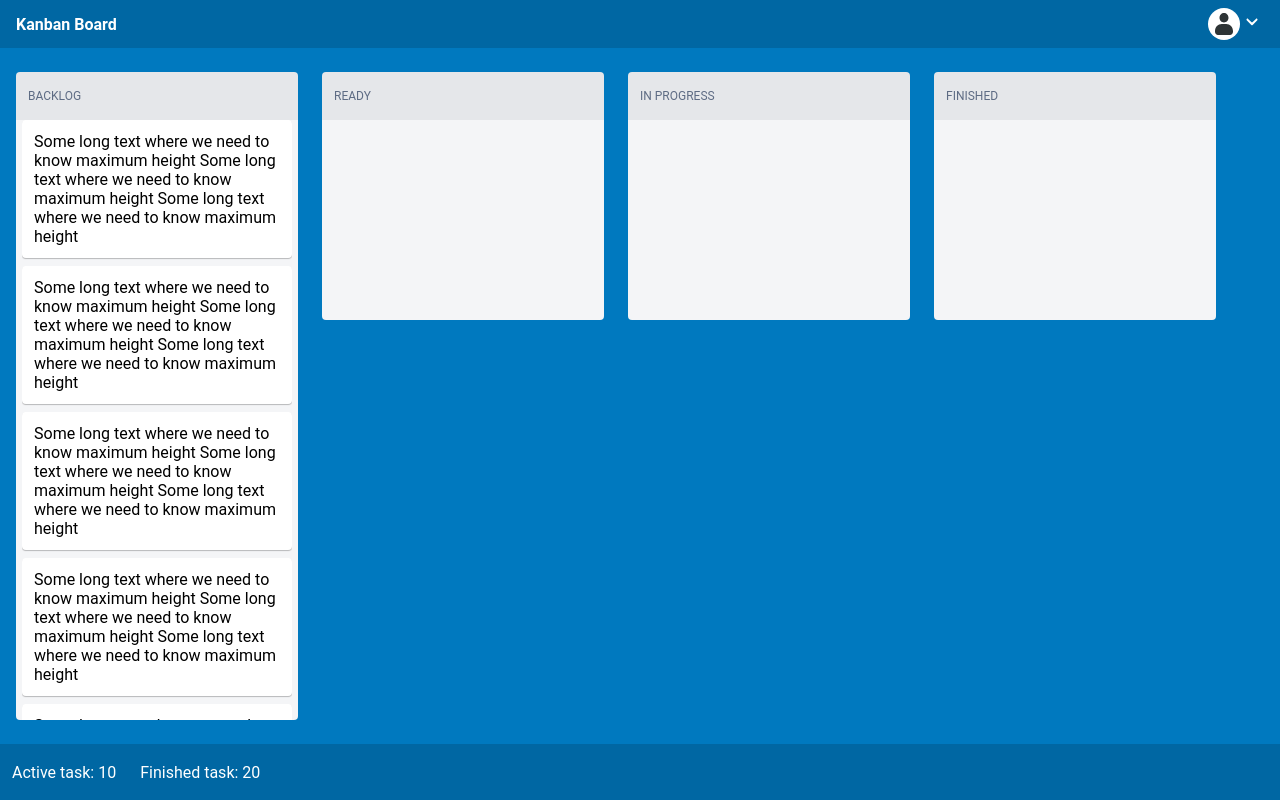
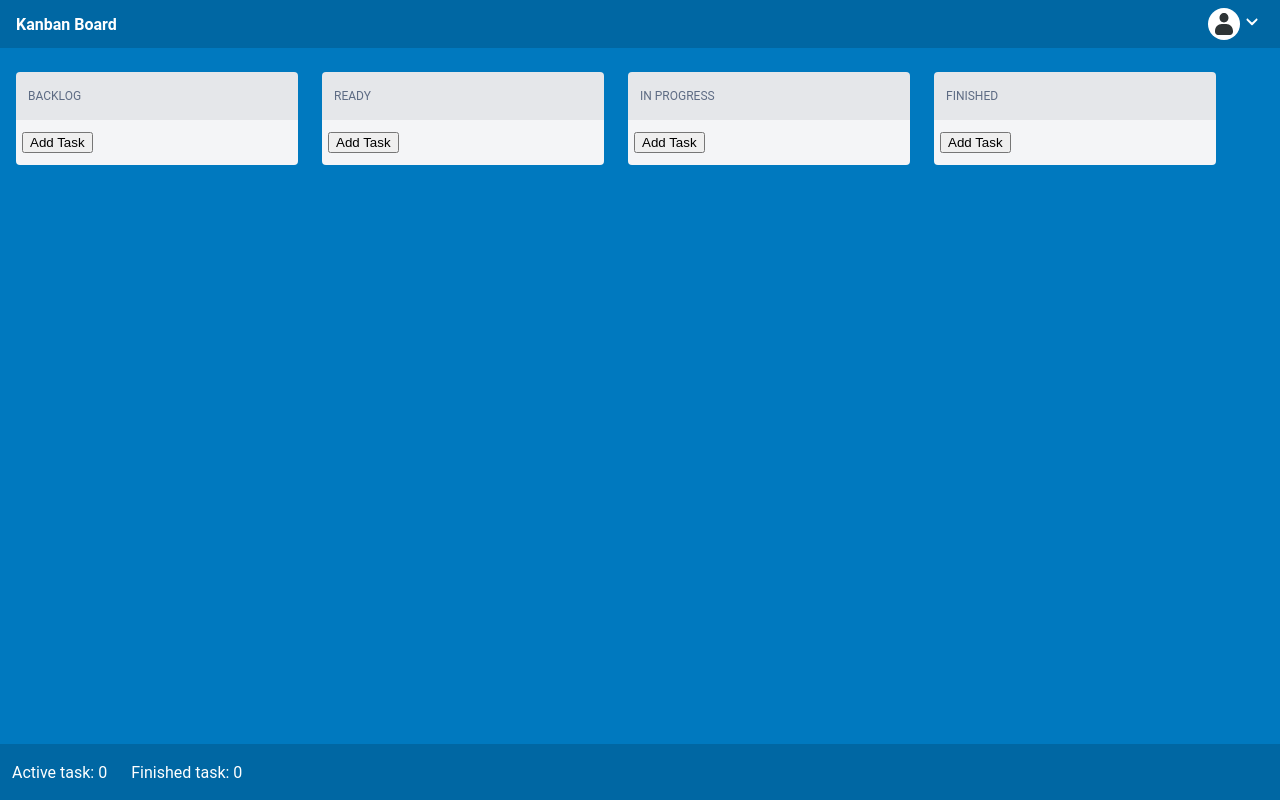
Before and after one commit to koshelnikov/skillfactory-kanban-board, a React (Create React App) app: page /tasks/1 in a window 1280 px wide. Built offline with nearby package versions, Linux system fonts and the light colour scheme.

Commit message:
Implemented moving logic

```diff
--- a/src/App.js
+++ b/src/App.js
@@ -10,7 +10,7 @@ function App() {
           <main>
               <Board/>
           </main>
-          <Footer activeTaskCount={10} finishedTaskCount={20}/>
+          <Footer/>
       </Layout>
   );
 }
--- a/src/components/board/board.js
+++ b/src/components/board/board.js
@@ -1,21 +1,17 @@
 import {Column} from "./column/column";
 import css from './board.module.scss';
-import {Card} from "./column/card/card";
+import {TaskProvider} from "../../hooks/tasks/task-provider";
+import {useTasks} from "../../hooks/tasks/use-tasks";
 
 export const Board = () => {
+    const {states} = useTasks();
+
     return (
         <div className={css.board}>
-            <Column name={'backlog'}>
-                <Card/>
-                <Card/>
-                <Card/>
-                <Card/>
-                <Card/>
-                <Card/>
-            </Column>
-            <Column name={'ready'}/>
-            <Column name={'in progress'}/>
-            <Column name={'finished'}/>
+            {states.map(
+                (state) =>
+                    <Column key={state.id} name={state.name} state={state.state}/>
+            )}
         </div>
     )
 }
--- a/src/components/board/column/card/card.js
+++ b/src/components/board/column/card/card.js
@@ -1,11 +1,7 @@
 import css from './card.module.scss'
 
-export const Card = () => {
+export const Card = (props) => {
     return (
-        <div className={css.card}>
-            Some long text where we need to know maximum height
-            Some long text where we need to know maximum height
-            Some long text where we need to know maximum height
-        </div>
+        <div className={css.card}>{props.name}</div>
     )
 }
--- a/src/components/board/column/column.js
+++ b/src/components/board/column/column.js
@@ -1,19 +1,73 @@
 import css from './column.module.scss';
 import Scrollbars from "react-custom-scrollbars-2";
 import {useLayout} from "../../../hooks/layout/use-layout";
+import {useTasks} from "../../../hooks/tasks/use-tasks";
+import {Card} from "./card/card";
+import {useState} from "react";
 export const Column = (props) => {
+    const [isNewTaskInputShown, setIsNewTaskInputShown] = useState(false);
+    const [isNewTaskSelectShown, setIsNewTaskSelectShown] = useState(false);
+    const [selectedTaskId, setSelectedTaskId] = useState(undefined);
+
+    const [cardName, setCardName] = useState();
     const {mainContentHeight} = useLayout();
+    const {getTasksByState, getTasksByExcludedState, addTask, moveTask } = useTasks();
+
+    const tasks = getTasksByState(props.state);
+    const hasTasks = tasks.length > 0;
+
+    const onInputCard = (e) => {
+        setCardName(e.target.value);
+    }
 
     return (
         <div className={css.column}>
             <div className={css.header}>{props.name}</div>
             <div className={css.wrapper}>
                 <div className={css.body}>
-                    {props.children && <Scrollbars style={{height: mainContentHeight}} autoHide>
-                        {props.children}
-
+                    {hasTasks &&
+                    <Scrollbars autoHeightMax={mainContentHeight} autoHide autoHeight>
+                        {tasks.map((task) => <Card key={task.id} name={task.name}/>)}
                     </Scrollbars>
                     }
+                    {isNewTaskInputShown &&
+                    <div>
+                        <input onInput={onInputCard} />
+                    </div>
+                    }
+
+                    {isNewTaskSelectShown && <select onChange={
+                        (e) => setSelectedTaskId(e.target.value)}>
+                        <option>Select Task</option>
+                        {getTasksByExcludedState(props.state).map((task) =>
+                            <option key={task.id} value={task.id}>{task.name}</option>
+                        )}
+                    </select>}
+                </div>
+                <div className={css.footer}>
+                    {(!isNewTaskInputShown && !isNewTaskSelectShown) && <button onClick={() => props.state === 'backlog'
+                        ? setIsNewTaskInputShown(true)
+                        : setIsNewTaskSelectShown(true)
+                    }>Add Task</button>}
+                    {(isNewTaskInputShown || isNewTaskSelectShown) &&
+                    <button onClick={() => {
+                        if (props.state === 'backlog') {
+                            setIsNewTaskInputShown(false)
+                            addTask(cardName, 'backlog');
+                            setCardName(undefined);
+                        } else {
+                            setIsNewTaskSelectShown(false);
+                            moveTask(selectedTaskId, props.state);
+                        }
+                    }}
+                    >Submit</button>
+                    }
+                    {(isNewTaskInputShown || isNewTaskSelectShown)
+                    && <button onClick={() =>
+                        props.state = 'backlog'
+                            ? setIsNewTaskInputShown(false)
+                            : setIsNewTaskSelectShown(false)
+                    }> Hide</button>}
                 </div>
             </div>
         </div>
--- a/src/components/board/column/column.module.scss
+++ b/src/components/board/column/column.module.scss
@@ -22,11 +22,14 @@
     background-color: #F4F5F7;
     border-bottom-right-radius: 4px;
     border-bottom-left-radius: 4px;
-    min-height: 200px;
 
     .body {
       padding: 0 6px 0 6px;
     }
+
+    .footer {
+      padding: 12px 6px;
+    }
   }
 
 }
--- a/src/components/footer/footer.js
+++ b/src/components/footer/footer.js
@@ -1,10 +1,13 @@
 import css from './fotter.module.scss'
+import {useTasks} from "../../hooks/tasks/use-tasks";
 
 export const Footer = (props) => {
+    const {getActiveTaskCount, getFinishedTaskCount} = useTasks();
+
     return (
         <footer className={css.footer}>
-            <span>Active task: {props.activeTaskCount}</span>
-            <span>Finished task: {props.finishedTaskCount}</span>
+            <span>Active task: {getActiveTaskCount()}</span>
+            <span>Finished task: {getFinishedTaskCount()}</span>
         </footer>
     )
 }
--- a/src/components/layout/layout.js
+++ b/src/components/layout/layout.js
@@ -1,9 +1,12 @@
 import css from './layout.module.scss'
 import {LayoutProvider} from "../../hooks/layout/layout-provider";
+import {TaskProvider} from "../../hooks/tasks/task-provider";
 export const Layout = (props) => {
     return (
         <LayoutProvider>
-            <div className={css.layout}>{props.children}</div>
+            <TaskProvider>
+                <div className={css.layout}>{props.children}</div>
+            </TaskProvider>
         </LayoutProvider>
     )
 }
--- /dev/null
+++ b/src/hooks/tasks/task-context.js
@@ -0,0 +1,3 @@
+import {createContext} from "react";
+
+export const TaskContext = createContext(null);
--- /dev/null
+++ b/src/hooks/tasks/task-provider.js
@@ -0,0 +1,46 @@
+import {TaskContext} from "./task-context";
+import {useState} from "react";
+
+
+
+export const TaskProvider = (props) => {
+    const [tasks, setTasks] = useState([]);
+    const [states] = useState([
+        {id: 1, name: 'backlog', state: 'backlog'},
+        {id: 2, name: 'ready', state: 'ready'},
+        {id: 3, name: 'in progress', state: 'inProgress'},
+        {id: 4, name: 'finished', state: 'finished'}
+    ])
+
+    const context = {
+        states,
+        addTask: (name, state) => {
+            const task = {
+                id: tasks.length + 1,
+                name,
+                state
+            }
+
+            setTasks([...tasks, task])
+        },
+        getTasksByState: (state) => {
+            return tasks.filter(task => task.state === state);
+        },
+        getTasksByExcludedState: (state) => {
+            return tasks.filter(task => task.state !== state);
+        },
+        moveTask: (id, state) => {
+            const task = tasks.find((task) => task.id === parseInt(id));
+            if (task) {
+                task.state = state;
+            }
+            setTasks([...tasks]);
+        },
+        getActiveTaskCount: () =>
+            tasks.filter(task => task.state === 'ready' || task.state === 'inProgress').length,
+        getFinishedTaskCount: () =>
+            tasks.filter(task => task.state === 'finished').length,
+    }
+
+    return <TaskContext.Provider value={context}>{props.children}</TaskContext.Provider>
+}
--- /dev/null
+++ b/src/hooks/tasks/use-tasks.js
@@ -0,0 +1,4 @@
+import {useContext} from "react";
+import {TaskContext} from "./task-context";
+
+export const useTasks = () => useContext(TaskContext);
```
